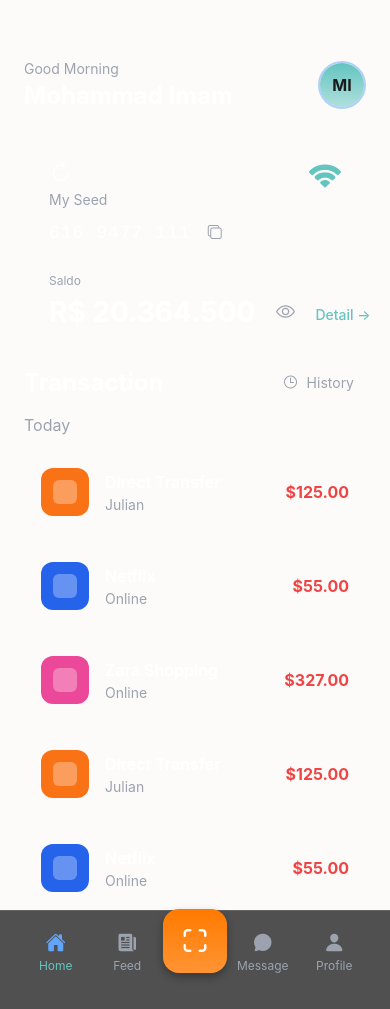
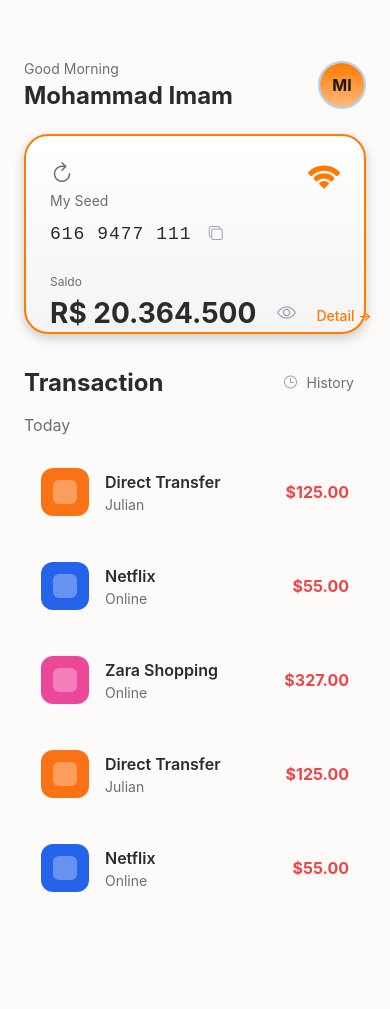
Before and after one commit to JailsonPaiva/nfc-project, a React Native app: screen /Dashboard in a window 390 px wide. Built offline with nearby package versions, Linux system fonts and the light colour scheme.

Commit message:
style: atualiza Dashboard e Feed com cards brancos, bordas laranjas, textos em cinza escuro e remove navegação duplicada

```diff
--- a/src/screens/DashboardScreen.tsx
+++ b/src/screens/DashboardScreen.tsx
@@ -99,7 +99,7 @@ export const DashboardScreen: React.FC<DashboardScreenProps> = ({
           </View>
           <View style={styles.avatar}>
             <LinearGradient
-              colors={['#63c4c0', '#63c4c080']}
+              colors={['#FF7A00', '#FF7A0080']}
               style={styles.avatarGradient}
             >
               <Text style={styles.avatarText}>MI</Text>
@@ -121,7 +121,7 @@ export const DashboardScreen: React.FC<DashboardScreenProps> = ({
             }
           ]}>
             <LinearGradient
-              colors={['rgba(255, 255, 255, 0.1)', 'rgba(255, 255, 255, 0.05)']}
+              colors={gradients.card}
               style={styles.cardGradient}
             >
                 {/* Flip Button */}
@@ -130,12 +130,12 @@ export const DashboardScreen: React.FC<DashboardScreenProps> = ({
                   style={styles.flipButton}
                   activeOpacity={0.7}
                 >
-                  <Ionicons name="refresh" size={24} color="#ffffff" />
+                  <Ionicons name="refresh" size={24} color="#6E6E6E" />
                 </TouchableOpacity>
 
                 {/* Contactless Icon */}
                 <View style={styles.contactlessIcon}>
-                  <Ionicons name="wifi" size={32} color="#63c4c0" />
+                  <Ionicons name="wifi" size={32} color="#FF7A00" />
                 </View>
 
                 {/* Card Content */}
@@ -192,22 +192,22 @@ export const DashboardScreen: React.FC<DashboardScreenProps> = ({
                 opacity: backOpacity,
               }
             ]}>
-              <LinearGradient
-                colors={['rgba(255, 255, 255, 0.1)', 'rgba(255, 255, 255, 0.05)']}
-                style={styles.cardGradient}
-              >
+            <LinearGradient
+              colors={gradients.card}
+              style={styles.cardGradient}
+            >
                 {/* Flip Back Button */}
                 <TouchableOpacity
                   onPress={() => handleFlipCard(true)}
                   style={styles.flipButton}
                   activeOpacity={0.7}
                 >
-                  <Ionicons name="refresh" size={24} color="#ffffff" />
+                  <Ionicons name="refresh" size={24} color="#6E6E6E" />
                 </TouchableOpacity>
 
                 {/* Contactless Icon */}
                 <View style={styles.contactlessIcon}>
-                  <Ionicons name="wifi" size={32} color="#63c4c0" />
+                  <Ionicons name="wifi" size={32} color="#FF7A00" />
                 </View>
 
                 {/* QR Code */}
@@ -273,69 +273,7 @@ export const DashboardScreen: React.FC<DashboardScreenProps> = ({
         </View>
       </ScrollView>
 
-      {/* Bottom Navigation */}
-      <View style={styles.bottomNav}>
-        <View style={styles.navContent}>
-          <NavButton
-            icon="home"
-            label="Home"
-            active={activeNav === "home"}
-            onPress={() => handleNavPress("home")}
-          />
-          <NavButton
-            icon="newspaper"
-            label="Feed"
-            active={activeNav === "feed"}
-            onPress={() => handleNavPress("feed")}
-          />
-
-          {/* Scan Button - Center Elevated */}
-          <LinearGradient
-            colors={gradients.primary}
-            style={styles.scanButton}
-          >
-            <TouchableOpacity style={styles.scanButtonInner}>
-              <Ionicons name="scan" size={28} color="#ffffff" />
-            </TouchableOpacity>
-          </LinearGradient>
-
-          <NavButton
-            icon="chatbubble"
-            label="Message"
-            active={activeNav === "message"}
-            onPress={() => handleNavPress("message")}
-          />
-          <NavButton
-            icon="person"
-            label="Profile"
-            active={activeNav === "profile"}
-            onPress={() => handleNavPress("profile")}
-          />
-        </View>
-      </View>
     </LinearGradient>
-  );
-};
-
-interface NavButtonProps {
-  icon: string;
-  label: string;
-  active: boolean;
-  onPress: () => void;
-}
-
-const NavButton: React.FC<NavButtonProps> = ({ icon, label, active, onPress }) => {
-  return (
-    <TouchableOpacity onPress={onPress} style={styles.navButton}>
-      <Ionicons
-        name={icon as any}
-        size={20}
-        color={active ? '#60a5fa' : '#9ca3af'}
-      />
-      <Text style={[styles.navButtonText, active && styles.navButtonTextActive]}>
-        {label}
-      </Text>
-    </TouchableOpacity>
   );
 };
 
@@ -356,13 +294,13 @@ const styles = StyleSheet.create({
   },
   greeting: {
     fontSize: 14,
-    color: '#9ca3af',
+    color: '#6E6E6E',
     marginBottom: 4,
   },
   userName: {
     fontSize: 24,
     fontWeight: 'bold',
-    color: '#ffffff',
+    color: '#2B2B2B',
   },
   avatar: {
     width: 48,
@@ -398,6 +336,11 @@ const styles = StyleSheet.create({
     borderRadius: 24,
     position: 'absolute',
     backfaceVisibility: 'hidden',
+    shadowColor: '#000',
+    shadowOffset: { width: 0, height: 4 },
+    shadowOpacity: 0.2,
+    shadowRadius: 12,
+    elevation: 8,
   },
   cardFront: {
     // Front card styles
@@ -409,8 +352,8 @@ const styles = StyleSheet.create({
     flex: 1,
     borderRadius: 24,
     padding: 24,
-    borderWidth: 1,
-    borderColor: 'rgba(255, 255, 255, 0.1)',
+    borderWidth: 2,
+    borderColor: '#FF7A00',
   },
   flipButton: {
     position: 'absolute',
@@ -444,7 +387,7 @@ const styles = StyleSheet.create({
   },
   cardLabel: {
     fontSize: 14,
-    color: '#9ca3af',
+    color: '#6E6E6E',
     marginBottom: 8,
   },
   cardNumberContainer: {
@@ -456,7 +399,7 @@ const styles = StyleSheet.create({
   cardNumber: {
     fontSize: 18,
     fontFamily: 'monospace',
-    color: '#ffffff',
+    color: '#2B2B2B',
     letterSpacing: 1,
   },
   copyButton: {
@@ -470,7 +413,7 @@ const styles = StyleSheet.create({
   },
   balanceLabel: {
     fontSize: 12,
-    color: '#9ca3af',
+    color: '#6E6E6E',
     marginBottom: 4,
   },
   balanceRow: {
@@ -481,7 +424,7 @@ const styles = StyleSheet.create({
   balanceAmount: {
     fontSize: 28,
     fontWeight: 'bold',
-    color: '#ffffff',
+    color: '#2B2B2B',
   },
   eyeButton: {
     padding: 8,
@@ -492,7 +435,7 @@ const styles = StyleSheet.create({
     paddingHorizontal: 12,
   },
   detailButtonText: {
-    color: '#63c4c0',
+    color: '#FF7A00',
     fontSize: 14,
     fontWeight: '500',
   },
@@ -522,13 +465,13 @@ const styles = StyleSheet.create({
   },
   qrLabel: {
     fontSize: 14,
-    color: '#9ca3af',
+    color: '#6E6E6E',
     marginBottom: 4,
   },
   qrNumber: {
     fontSize: 12,
     fontFamily: 'monospace',
-    color: '#9ca3af',
+    color: '#6E6E6E',
   },
   cardDetails: {
     position: 'absolute',
@@ -541,13 +484,13 @@ const styles = StyleSheet.create({
   },
   cardDetailLabel: {
     fontSize: 12,
-    color: '#9ca3af',
+    color: '#6E6E6E',
     marginBottom: 4,
   },
   cardDetailValue: {
     fontSize: 12,
     fontFamily: 'monospace',
-    color: '#9ca3af',
+    color: '#6E6E6E',
   },
   cvvContainer: {
     alignItems: 'flex-end',
@@ -575,7 +518,7 @@ const styles = StyleSheet.create({
   transactionsTitle: {
     fontSize: 24,
     fontWeight: 'bold',
-    color: '#ffffff',
+    color: '#2B2B2B',
   },
   historyButton: {
     flexDirection: 'row',
@@ -587,11 +530,11 @@ const styles = StyleSheet.create({
   },
   historyButtonText: {
     fontSize: 14,
-    color: '#9ca3af',
+    color: '#6E6E6E',
   },
   todayLabel: {
     fontSize: 16,
-    color: '#9ca3af',
+    color: '#6E6E6E',
     marginBottom: 16,
   },
   transactionsList: {
@@ -627,12 +570,12 @@ const styles = StyleSheet.create({
   transactionName: {
     fontSize: 16,
     fontWeight: '600',
-    color: '#ffffff',
+    color: '#2B2B2B',
     marginBottom: 4,
   },
   transactionSubtitle: {
     fontSize: 14,
-    color: '#9ca3af',
+    color: '#6E6E6E',
   },
   transactionAmount: {
     fontSize: 16,
@@ -642,56 +585,6 @@ const styles = StyleSheet.create({
     color: '#ef4444',
   },
   transactionAmountPositive: {
-    color: '#63c4c0',
-  },
-  bottomNav: {
-    position: 'absolute',
-    bottom: 0,
-    left: 0,
-    right: 0,
-    backgroundColor: 'rgba(71, 71, 71, 0.95)',
-    borderTopWidth: 1,
-    borderTopColor: 'rgba(255, 255, 255, 0.1)',
-    paddingHorizontal: 20,
-    paddingTop: 12,
-    paddingBottom: 28,
-  },
-  navContent: {
-    flexDirection: 'row',
-    alignItems: 'flex-end',
-    justifyContent: 'space-between',
-    position: 'relative',
-  },
-  scanButton: {
-    width: 64,
-    height: 64,
-    borderRadius: 16,
-    marginTop: -32,
-    marginBottom: 8,
-    shadowColor: '#000',
-    shadowOffset: { width: 0, height: 4 },
-    shadowOpacity: 0.3,
-    shadowRadius: 8,
-    elevation: 8,
-  },
-  scanButtonInner: {
-    width: '100%',
-    height: '100%',
-    justifyContent: 'center',
-    alignItems: 'center',
-  },
-  navButton: {
-    alignItems: 'center',
-    gap: 4,
-    paddingVertical: 8,
-    flex: 1,
-    maxWidth: 80,
-  },
-  navButtonText: {
-    fontSize: 12,
-    color: '#9ca3af',
-  },
-  navButtonTextActive: {
-    color: '#63c4c0',
+    color: '#FF7A00',
   },
 });
--- a/src/screens/FeedScreen.tsx
+++ b/src/screens/FeedScreen.tsx
@@ -111,7 +111,7 @@ export const FeedScreen: React.FC<FeedScreenProps> = ({
           </View>
           <View style={styles.avatar}>
             <LinearGradient
-              colors={['#63c4c0', '#63c4c080']}
+              colors={['#FF7A00', '#FF7A0080']}
               style={styles.avatarGradient}
             >
               <Text style={styles.avatarText}>MI</Text>
@@ -161,13 +161,13 @@ export const FeedScreen: React.FC<FeedScreenProps> = ({
                 onPress={prevEvent}
                 style={styles.navArrowLeft}
               >
-                <Ionicons name="chevron-back" size={20} color="#ffffff" />
+                <Ionicons name="chevron-back" size={20} color="#2B2B2B" />
               </TouchableOpacity>
               <TouchableOpacity
                 onPress={nextEvent}
                 style={styles.navArrowRight}
               >
-                <Ionicons name="chevron-forward" size={20} color="#ffffff" />
+                <Ionicons name="chevron-forward" size={20} color="#2B2B2B" />
               </TouchableOpacity>
             </TouchableOpacity>
 
@@ -202,7 +202,7 @@ export const FeedScreen: React.FC<FeedScreenProps> = ({
                 <View style={styles.eventUserInfo}>
                   <View style={styles.eventAvatar}>
                     <LinearGradient
-                      colors={['#63c4c0', '#63c4c080']}
+                      colors={['#FF7A00', '#FF7A0080']}
                       style={styles.eventAvatarGradient}
                     >
                       <Text style={styles.eventAvatarText}>
@@ -263,69 +263,7 @@ export const FeedScreen: React.FC<FeedScreenProps> = ({
         </View>
       </ScrollView>
 
-      {/* Bottom Navigation */}
-      <View style={styles.bottomNav}>
-        <View style={styles.navContent}>
-          <NavButton
-            icon="home"
-            label="Home"
-            active={activeNav === "home"}
-            onPress={() => handleNavPress("home")}
-          />
-          <NavButton
-            icon="newspaper"
-            label="Feed"
-            active={activeNav === "feed"}
-            onPress={() => handleNavPress("feed")}
-          />
-
-          {/* Scan Button - Center Elevated */}
-          <LinearGradient
-            colors={gradients.primary}
-            style={styles.scanButton}
-          >
-            <TouchableOpacity style={styles.scanButtonInner}>
-              <Ionicons name="scan" size={28} color="#ffffff" />
-            </TouchableOpacity>
-          </LinearGradient>
-
-          <NavButton
-            icon="chatbubble"
-            label="Message"
-            active={activeNav === "message"}
-            onPress={() => handleNavPress("message")}
-          />
-          <NavButton
-            icon="person"
-            label="Profile"
-            active={activeNav === "profile"}
-            onPress={() => handleNavPress("profile")}
-          />
-        </View>
-      </View>
     </LinearGradient>
-  );
-};
-
-interface NavButtonProps {
-  icon: string;
-  label: string;
-  active: boolean;
-  onPress: () => void;
-}
-
-const NavButton: React.FC<NavButtonProps> = ({ icon, label, active, onPress }) => {
-  return (
-    <TouchableOpacity onPress={onPress} style={styles.navButton}>
-      <Ionicons
-        name={icon as any}
-        size={20}
-        color={active ? '#63c4c0' : '#9ca3af'}
-      />
-      <Text style={[styles.navButtonText, active && styles.navButtonTextActive]}>
-        {label}
-      </Text>
-    </TouchableOpacity>
   );
 };
 
@@ -352,7 +290,7 @@ const styles = StyleSheet.create({
   userName: {
     fontSize: 24,
     fontWeight: 'bold',
-    color: '#ffffff',
+    color: '#2B2B2B',
   },
   avatar: {
     width: 48,
@@ -382,7 +320,7 @@ const styles = StyleSheet.create({
   sectionTitle: {
     fontSize: 24,
     fontWeight: 'bold',
-    color: '#ffffff',
+    color: '#2B2B2B',
     marginBottom: 16,
   },
   topEventContainer: {
@@ -423,7 +361,7 @@ const styles = StyleSheet.create({
   topEventTitle: {
     fontSize: 20,
     fontWeight: 'bold',
-    color: '#ffffff',
+    color: '#2B2B2B',
     marginBottom: 4,
   },
   topEventLocation: {
@@ -486,7 +424,7 @@ const styles = StyleSheet.create({
   },
   paginationDotActive: {
     width: 32,
-    backgroundColor: '#63c4c0',
+    backgroundColor: '#FF7A00',
   },
   allEventsSection: {
     paddingHorizontal: 24,
@@ -495,11 +433,16 @@ const styles = StyleSheet.create({
     gap: 24,
   },
   eventCard: {
-    backgroundColor: 'rgba(255, 255, 255, 0.05)',
+    backgroundColor: '#FFFFFF',
     borderRadius: 24,
     padding: 16,
-    borderWidth: 1,
-    borderColor: 'rgba(255, 255, 255, 0.1)',
+    borderWidth: 2,
+    borderColor: '#FF7A00',
+    shadowColor: '#000',
+    shadowOffset: { width: 0, height: 2 },
+    shadowOpacity: 0.1,
+    shadowRadius: 8,
+    elevation: 4,
   },
   eventUserInfo: {
     flexDirection: 'row',
@@ -537,13 +480,13 @@ const styles = StyleSheet.create({
   eventUserName: {
     fontSize: 16,
     fontWeight: '600',
-    color: '#ffffff',
+    color: '#2B2B2B',
   },
   verifiedBadge: {
     width: 16,
     height: 16,
     borderRadius: 8,
-    backgroundColor: '#63c4c0',
+    backgroundColor: '#FF7A00',
     justifyContent: 'center',
     alignItems: 'center',
   },
@@ -577,12 +520,12 @@ const styles = StyleSheet.create({
   eventTitle: {
     fontSize: 18,
     fontWeight: 'bold',
-    color: '#ffffff',
+    color: '#2B2B2B',
     marginBottom: 4,
   },
   eventDate: {
     fontSize: 14,
-    color: '#63c4c0',
+    color: '#FF7A00',
     fontWeight: '600',
   },
   eventDescription: {
@@ -591,7 +534,7 @@ const styles = StyleSheet.create({
     lineHeight: 20,
   },
   verMaisButton: {
-    backgroundColor: '#63c4c0',
+    backgroundColor: '#FF7A00',
     paddingVertical: 12,
     paddingHorizontal: 24,
     borderRadius: 12,
@@ -602,54 +545,4 @@ const styles = StyleSheet.create({
     fontWeight: '600',
     color: '#1a1a1a',
   },
-  bottomNav: {
-    position: 'absolute',
-    bottom: 0,
-    left: 0,
-    right: 0,
-    backgroundColor: 'rgba(71, 71, 71, 0.95)',
-    borderTopWidth: 1,
-    borderTopColor: 'rgba(255, 255, 255, 0.1)',
-    paddingHorizontal: 20,
-    paddingTop: 12,
-    paddingBottom: 28,
-  },
-  navContent: {
-    flexDirection: 'row',
-    alignItems: 'flex-end',
-    justifyContent: 'space-between',
-    position: 'relative',
-  },
-  scanButton: {
-    width: 64,
-    height: 64,
-    borderRadius: 16,
-    marginTop: -32,
-    marginBottom: 8,
-    shadowColor: '#000',
-    shadowOffset: { width: 0, height: 4 },
-    shadowOpacity: 0.3,
-    shadowRadius: 8,
-    elevation: 8,
-  },
-  scanButtonInner: {
-    width: '100%',
-    height: '100%',
-    justifyContent: 'center',
-    alignItems: 'center',
-  },
-  navButton: {
-    alignItems: 'center',
-    gap: 4,
-    paddingVertical: 8,
-    flex: 1,
-    maxWidth: 80,
-  },
-  navButtonText: {
-    fontSize: 12,
-    color: '#9ca3af',
-  },
-  navButtonTextActive: {
-    color: '#63c4c0',
-  },
 });
```
